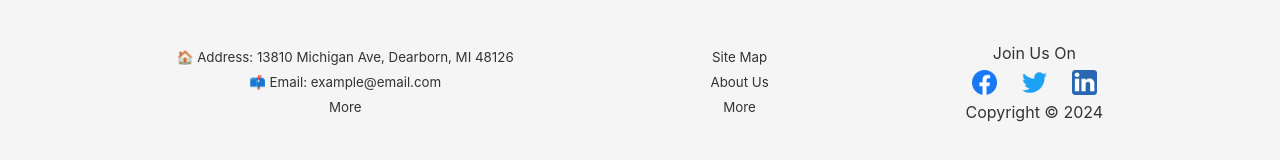
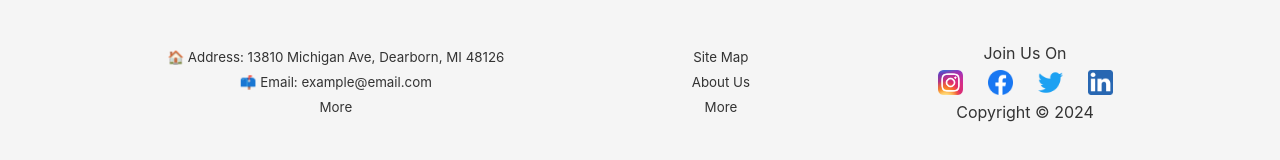
Before and after one commit to dearborn-coding-club/website-base-frontend, a React (Vite) app: page / in a window 1280 px wide. Shown: the part 1607-1767 px from the top of the page. Built offline with nearby package versions, Linux system fonts and the light colour scheme.

Commit message:
Add IG logo to footer

```diff
--- a/src/components/Footer.tsx
+++ b/src/components/Footer.tsx
@@ -1,6 +1,7 @@
 import "../css/Footer.css"
 import fb from "../assets/fb.png"
 import x from "../assets/x.png"
+import ig from "../assets/ig.png"
 import linkedIn from "../assets/in.png"
 
 export default function Footer() {
@@ -21,6 +22,7 @@ export default function Footer() {
       <div className="footer-col">
         <span>Join Us On</span>
         <div className="social-wrapper">
+          <img src={ig} />
           <img src={fb} />
           <img src={x} />
           <img src={linkedIn} />
```
Also changed, not shown: src/assets/ig.png (added).
